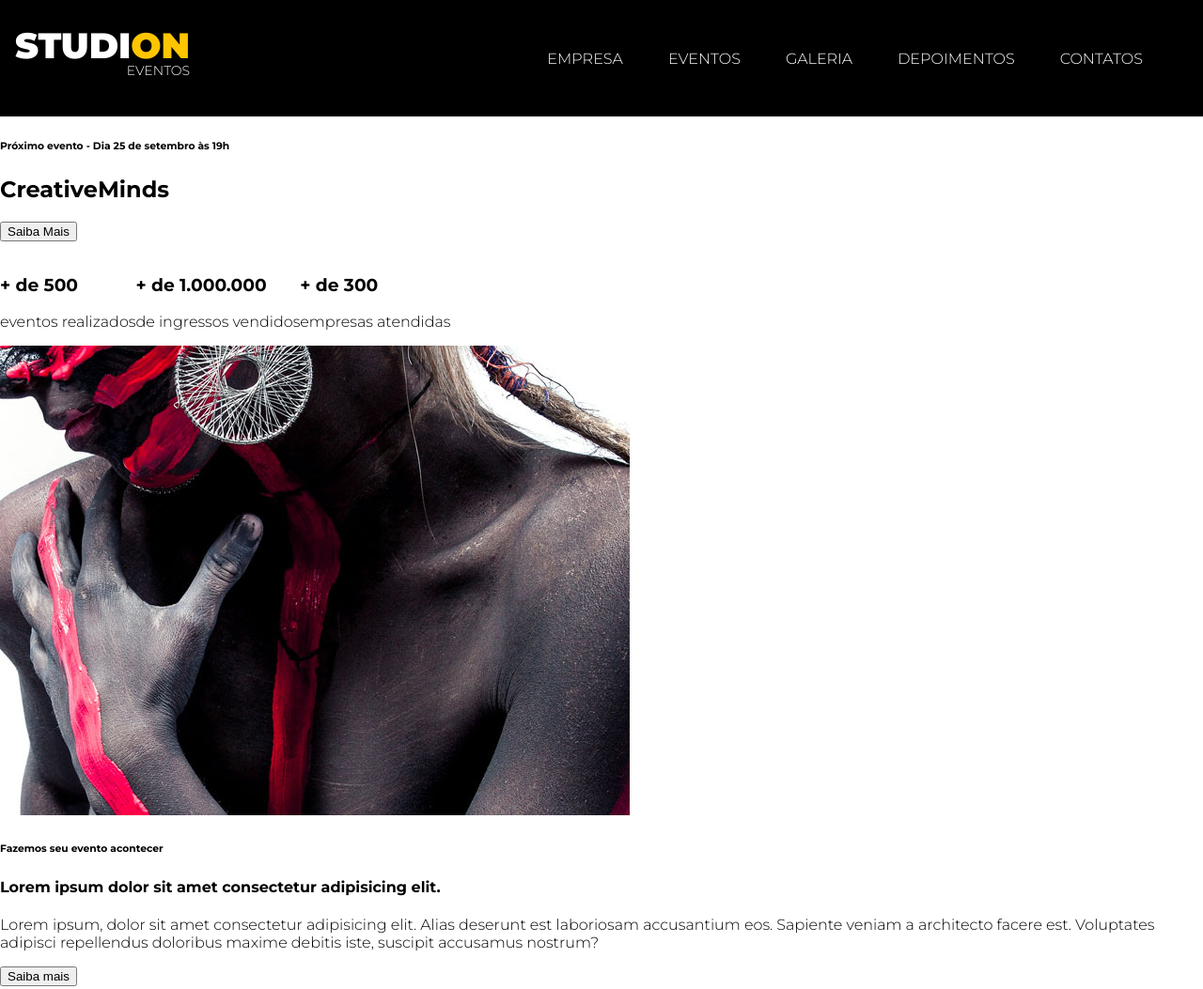
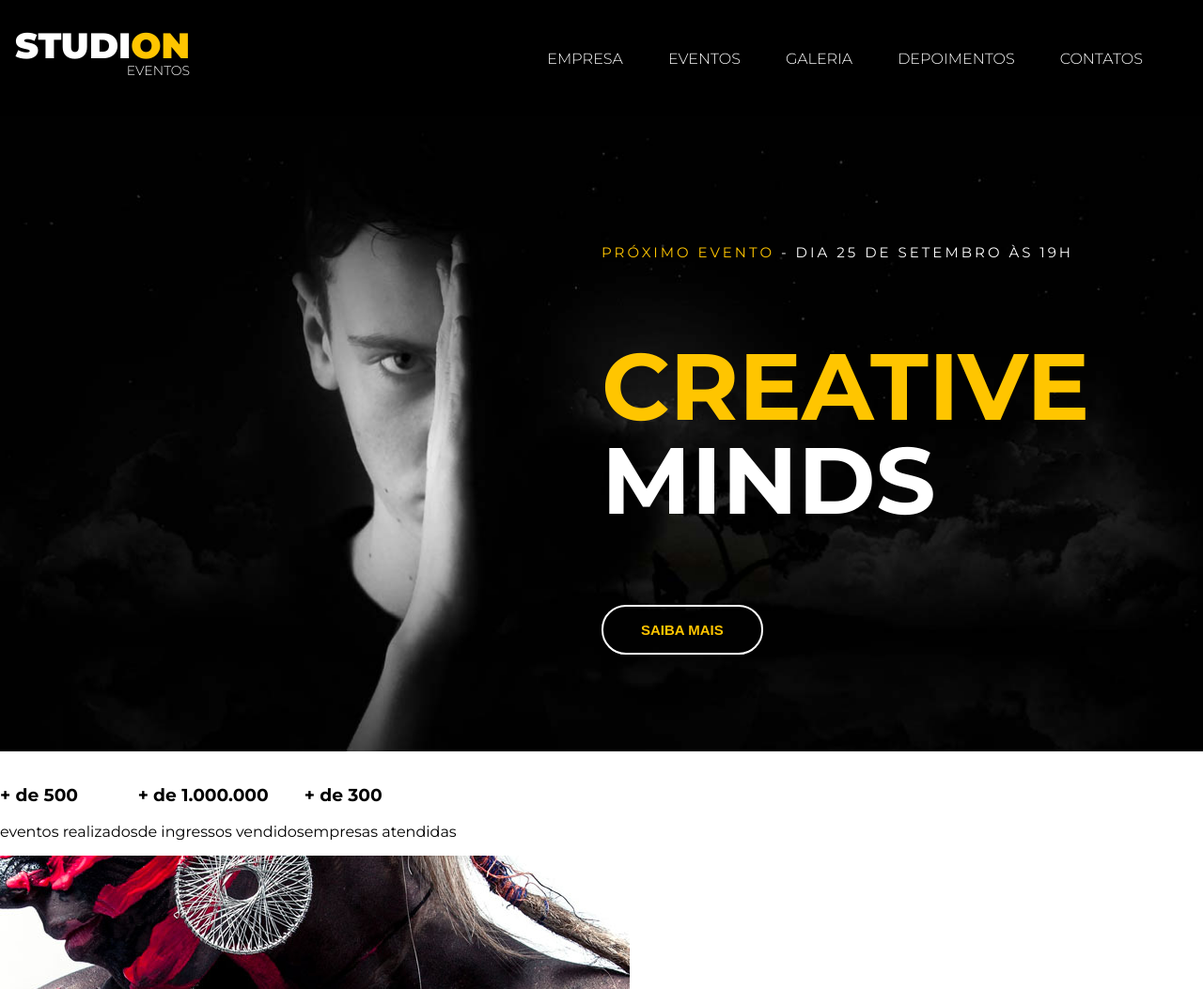
Before and after one commit to CamilaBerka/studion, a website: page src/index.html in a window 1280 px wide. Shown: the top 1053 px of the page at 94% size. Drawn offline with Linux system fonts and the light colour scheme.

Commit message:
feat(header) implemented header styles

```diff
--- a/src/index.html
+++ b/src/index.html
@@ -10,7 +10,7 @@
   <body>
     <nav class="navbar">
       <h1 class="logo-studion">
-        Studi<span class="copy-primary">on</span>
+        Studi<span class="copy--primary">on</span>
         <span class="logo-studion__subtitle">Eventos</span>
       </h1>
 
@@ -36,9 +36,19 @@
     <header>
       <div id="slider">
         <div class="slide">
-          <h6><span>Próximo evento</span> - Dia 25 de setembro às 19h</h6>
-          <h2><span>Creative</span>Minds</h2>
-          <button>Saiba Mais</button>
+          <img
+            class="slide__background-image"
+            src="./images/banner.jpg"
+            alt="Studion Banner"
+          />
+          <div class="slide__copy">
+            <h6>
+              <span class="copy--primary">Próximo evento</span> - Dia 25 de
+              setembro às 19h
+            </h6>
+            <h2><span class="copy--primary">Creative </span>Minds</h2>
+            <button class="btn btn--slide">Saiba Mais</button>
+          </div>
         </div>
       </div>
     </header>
@@ -72,7 +82,7 @@
             architecto facere est. Voluptates adipisci repellendus doloribus
             maxime debitis iste, suscipit accusamus nostrum?
           </p>
-          <button>Saiba mais</button>
+          <button>Saiba Mais</button>
         </div>
       </section>
 
--- a/src/style.css
+++ b/src/style.css
@@ -1,13 +1,14 @@
-@import url("https://fonts.googleapis.com/css2?family=Montserrat:wght@300,400;700;900&display=swap");
+@import url('https://fonts.googleapis.com/css2?family=Montserrat:wght@300;400;700;900&display=swap');
 
 * {
   box-sizing: border-box;
 }
 
 :root {
-  --color-primary: #ffc500;
   font-family: "Montserrat", sans-serif;
   font-size: 16px;
+  --color-primary: #ffc500;
+  --default-padding: 1rem;
 }
 
 body {
@@ -21,9 +22,9 @@ ul {
   padding-left: 0;
 }
 
-
 .navbar {
   position: fixed;
+  z-index: 1;
   display: grid;
   grid-template-columns: 1fr 9fr;
   align-items: center;
@@ -43,7 +44,7 @@ ul {
 }
 
 .navbar__links li {
-  font-size: 0,875rem;
+  font-size: 0, 875rem;
   margin-right: 3rem;
   text-transform: uppercase;
 }
@@ -72,6 +73,67 @@ ul {
   float: right;
 }
 
-.copy-primary {
+.copy--primary {
   color: var(--color-primary);
 }
+
+#slider {
+  background: #000;
+  color: #fff;
+}
+
+.slide {
+  position: relative;
+  height: calc(100vh - 7.75rem);
+}
+
+.slide__background-image {
+  width: 100%;
+  height: 100%;
+  object-fit: cover;
+  object-position: center;
+}
+
+.slide__copy {
+  position: absolute;
+  top: 6.25rem;
+  left: 50vw;
+}
+
+.slide__copy h6 {
+  font-size: .9375rem;
+  font-weight: 400;
+  text-transform: uppercase;
+  letter-spacing: .1875rem;
+}
+
+.slide__copy h2 {
+  font-size: 6.25rem;
+  text-transform: uppercase;
+  line-height: 6.25rem;
+}
+
+.slide__copy h2 span {
+  display: block;
+}
+
+.btn {
+  cursor: pointer;
+  padding: 1rem 2.5rem;
+  border: 0.125rem solid #fff;
+  border-radius: 1.625rem;
+  color: var(--color-primary);
+  background: unset;
+  font-size: 0.9375rem;
+  font-weight: 700;
+  text-transform: uppercase;
+  transition: 0.5s all ease;
+}
+
+.btn:hover,
+.btn:active,
+.btn:focus {
+  border-color: var(--color-primary);
+  background-color: var(--color-primary);
+  color: #fff;
+}
```
Also changed, not shown: README.md (added).
